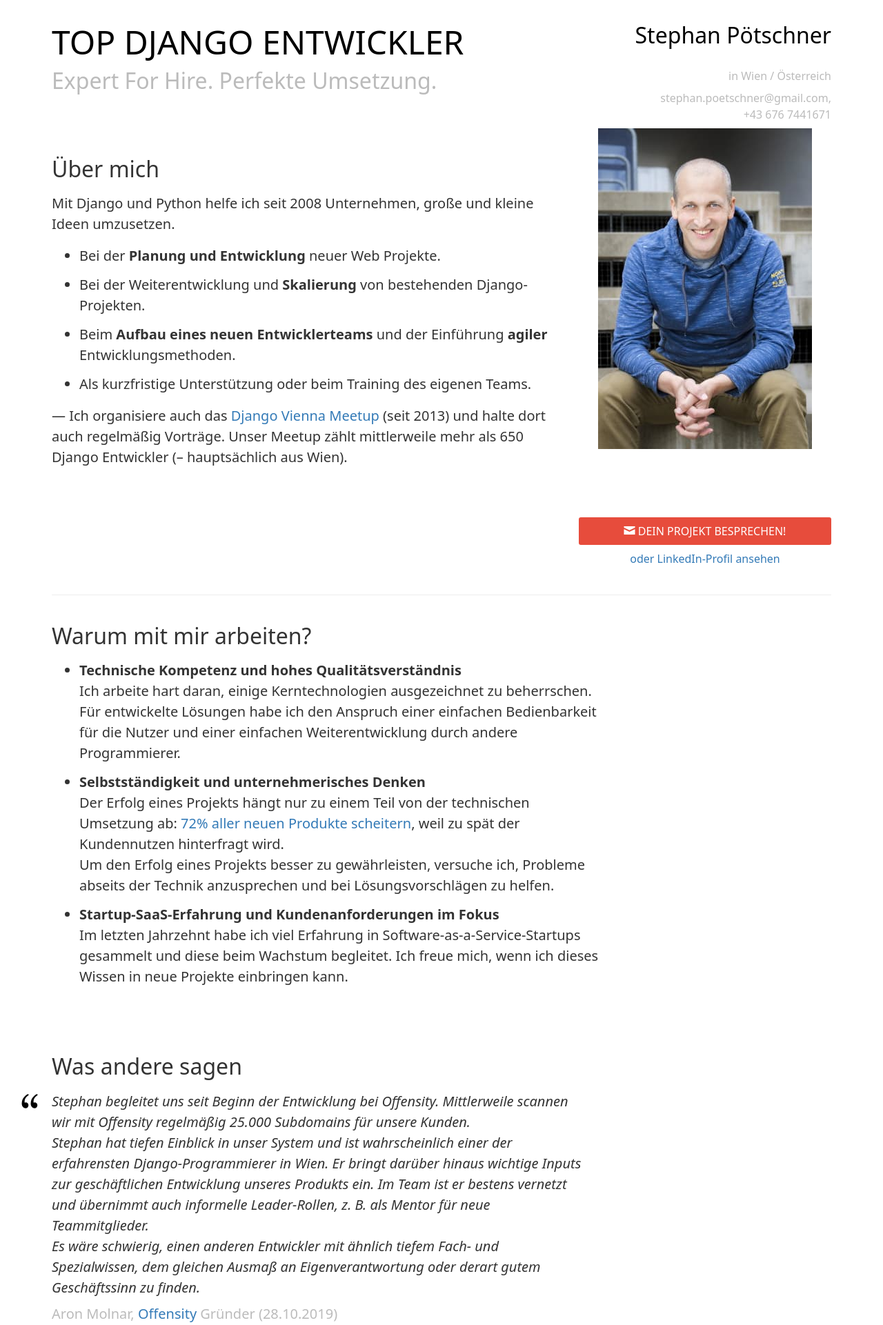
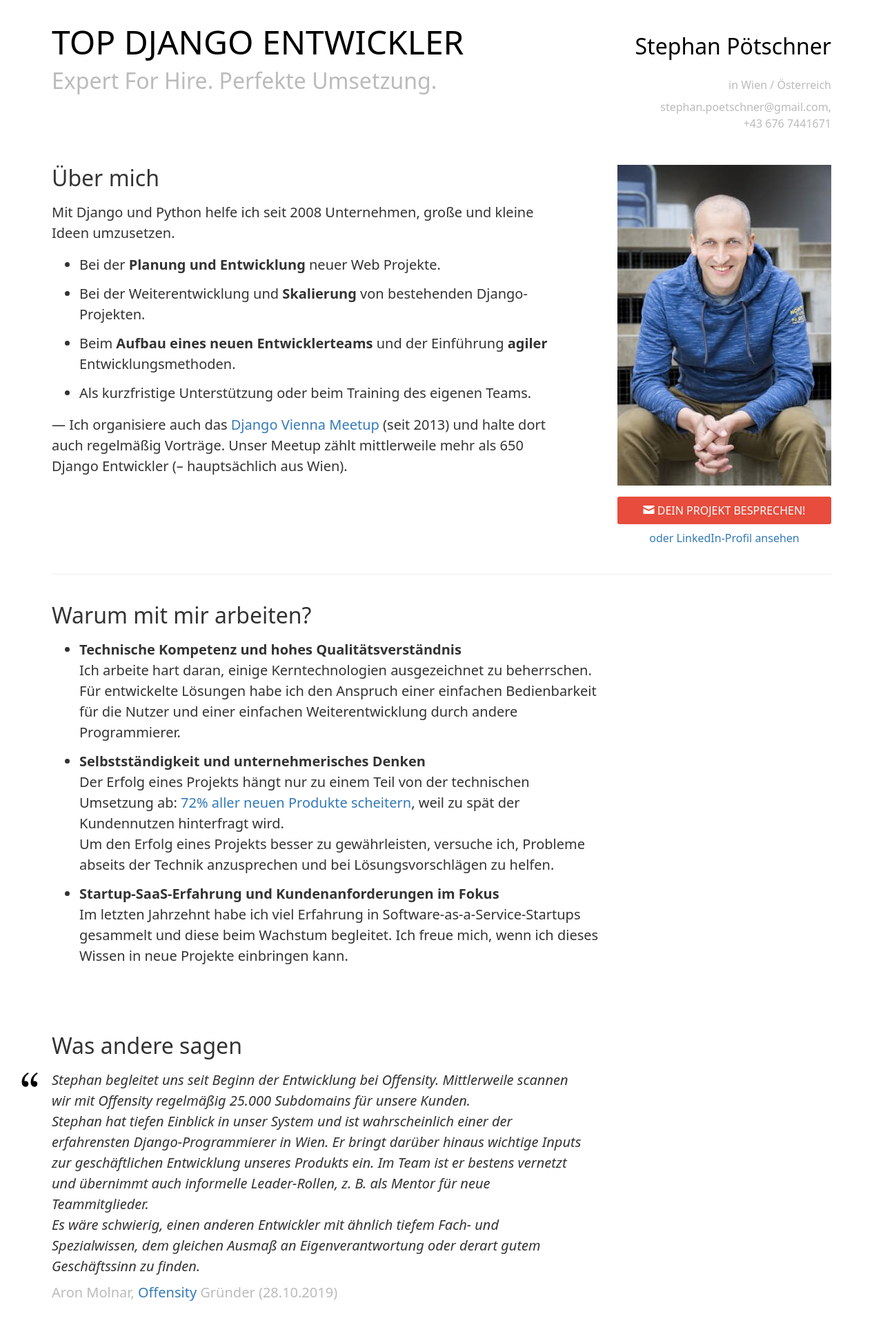
Before and after one commit to stephanpoetschner/stephan-poetschner-at, a Flask app: page / in a window 1280 px wide. Shown: the top 1921 px of the page at 69% size. Run offline with Flask 3, Linux system fonts and the light colour scheme.

Commit message:
Align header, portrait stack and footer to the page grid
Portrait, button and LinkedIn link form one right-flush stack level
with the intro heading; header rows share baselines; the imprint
starts on the right column. Contact lines left-align on mobile.

Co-Authored-By: Claude Opus 5.5 <noreply@anthropic.com>

```diff
--- a/portfolio/static/css/main.css
+++ b/portfolio/static/css/main.css
@@ -23,7 +23,6 @@ hr { margin: 0; border: 0; border-top: 1px solid #eee; }
 @media (min-width: 992px) {
   .row { display: grid; grid-template-columns: 2fr 1fr; column-gap: 2rem; }
   .col-full { grid-column: 1 / -1; }
-  .col-side-only { grid-column: 2; }
 }
 @media (max-width: 991px) {
   .desktop-only { display: none; }
@@ -129,12 +128,21 @@ h3 a, h3 a:hover { color: inherit; }
 .main-header h3 { padding: 0; margin: 0 0 .5rem; }
 
 .main-header .name { color:#000; text-transform: uppercase; }
-.main-header .profession { color:#000; text-align: right; }
+.main-header .profession { color:#000; }
 .main-header .address,
-.main-header .contact { text-align: right; line-height: 1.5; }
+.main-header .contact { line-height: 1.5; }
+/* Header lines on the same row share a baseline; the side column is flush right. */
+@media (min-width: 992px) {
+  .main-header { align-items: baseline; }
+  .main-header .col-side { text-align: right; }
+}
 
-.portrait { text-align: center; }
-.portrait img { max-width: 100%; }
+/* Portrait, button and LinkedIn link form one stack as wide as the photo,
+   flush with the right edge and level with the section heading beside it. */
+.portrait img { display: block; max-width: 100%; }
+@media (min-width: 992px) {
+  .side-stack { justify-self: end; width: 310px; padding-top: 2.5rem; }
+}
 
 .main-column h1 { text-align: right; }
 
@@ -198,6 +206,10 @@ h3 a, h3 a:hover { color: inherit; }
 @media (min-width: 768px) {
   .footer-grid { grid-template-columns: 1fr 1fr; align-items: end; }
 }
+/* From 992px the imprint starts on the page's right column. */
+@media (min-width: 992px) {
+  .footer-grid { grid-template-columns: 2fr 1fr; gap: 2rem; }
+}
 
 .footer-contact h2 { color: #fff; margin: 0 0 .5rem; }
 .footer-contact p { margin: 0 0 1.5rem; }
--- a/portfolio/templates/index.html
+++ b/portfolio/templates/index.html
@@ -53,26 +53,22 @@
         </div><!-- .intro-copy -->
       </section><!-- .intro -->
     </div><!-- .col-* -->
-    <div class="col-side portrait
-                desktop-only">
+    <div class="col-side side-stack">
+      <div class="portrait desktop-only">
         <a class="email" href="mailto:{{ AUTHOR_EMAIL }}">
           <img class="me" alt="{{ AUTHOR_EMAIL }}" title="{{ AUTHOR_EMAIL }}"
             src="{{ url_for('static', filename='assets/images/me.jpg') }}">
         </a>
       </div><!-- .portrait -->
-  </div><!-- .row -->
-  <div class="row">
-    <div class="col-side col-side-only contact-claim">
+      <div class="contact-claim">
         <a class="email icomoon-mail" href="mailto:{{ AUTHOR_EMAIL }}"> Dein Projekt besprechen!</a>
       </div><!-- .contact-claim -->
-  </div><!-- .row -->
-  <div class="row">
-    <div class="col-side col-side-only socialmedia">
+      <div class="socialmedia">
         <a class="linkedin" href="{{ AUTHOR_LINKEDIN }}">
           oder LinkedIn-Profil ansehen
         </a>
-    </div><!-- .contact-claim -->
-
+      </div><!-- .socialmedia -->
+    </div><!-- .side-stack -->
   </div><!-- .row -->
 
   <hr />
```
Lines whose indentation alone changed are shown as unchanged.
